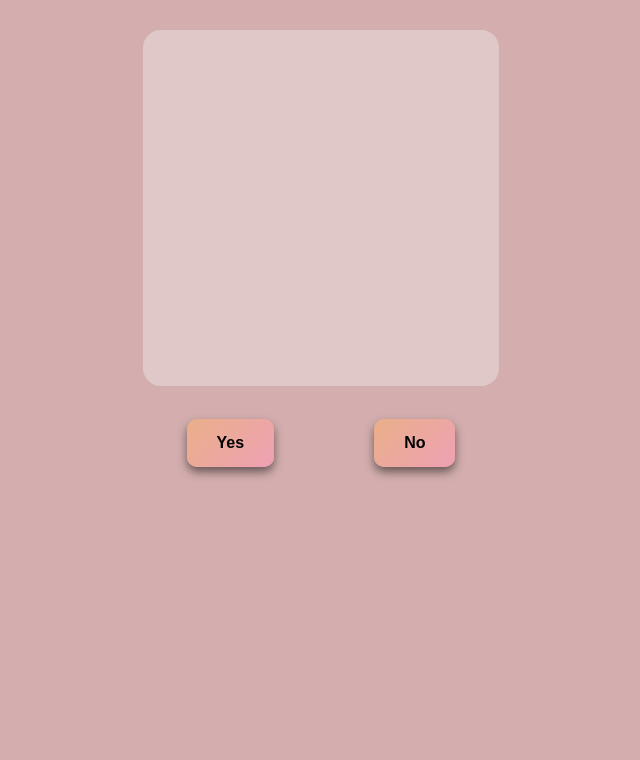
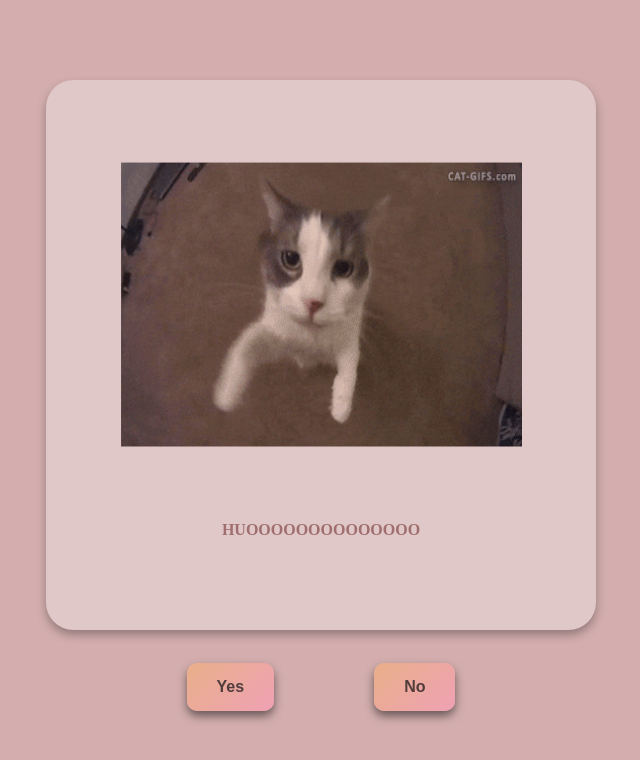
Before and after one commit to Christian-jay/Allysooooonnn, a plain HTML site: page index3.html in a window 1280 px wide. Shown: the whole page, without its empty margins (319-959 px from the left). Drawn offline with Linux system fonts and the light colour scheme.

Commit message:
03/30/2025

```diff
--- a/index3.html
+++ b/index3.html
@@ -7,7 +7,10 @@
 </head>
 <body>
     <div class="gif-container">
-
+        <img class="gif" src="Assets\In Love Cat GIF.gif" alt="cat">
+        <div class="text">
+            <h4>HUOOOOOOOOOOOOOO</h4>
+        </div>
     </div>
 
     <div class="buttons" id="clickableButtons">
--- a/style3.css
+++ b/style3.css
@@ -28,6 +28,28 @@ html, body {
     background-color: #e0c8c8;
     background-position: center;
     align-items: center;
+    box-shadow: 0px 5px 10px rgba(0, 0, 0, 0.3);
+    display: flex;
+    flex-direction: column;
+    justify-content: space-between;
+    height: 100vh;
+}
+
+.gif {
+    width: 80%;
+    max-width: 500px;
+    height: auto;
+}
+
+.text {
+    display: flex;
+    color: rgb(160, 110, 110);
+    flex-direction: column;
+    align-items: center;
+    padding-top: 50px;
+    margin-top: auto;
+    padding-bottom: 20px;
+    text-align: center;
 }
 
 .buttons {
@@ -38,6 +60,7 @@ html, body {
 }
 
 .buttons  button {
+    color: rgb(82, 61, 61);
     margin-top: 30px;
     padding: 15px 30px;
     font-size: 16px;
@@ -67,19 +90,32 @@ html, body {
 
 @media (min-width: 1024px) {
     .gif-container {
-        width: 20vw;
-        height: 20vw;
+        width: 80vw;
+        height: 80vw;
         max-width: 450px;
         max-height: 450px;
-        margin-top: 30px;
+        margin-top: 80px;
+    }
+
+    .gif {
+        margin-top: 30;
+        height: 90%;
+        width: 90%;
     }
 }
 
 @media (max-width: 768px) {
     .gif-container {
-        width: 70vw;
-        height: 70vw;
+        width: 80vw;
+        height: 75vw;
         margin-top: 30px;
+    }
+
+    .gif {
+        margin-top: 30;
+        height: 80%;
+        width: 80%;
+        max-width: 500px;
     }
 }
 
@@ -89,4 +125,9 @@ html, body {
         width: 70vw;
         height: 80vw;
     }
+
+    .gif {
+        width: 80%;
+        max-width: 250px;
+    }
 }
```
Also changed, not shown: main.js (+5 -5 lines).
